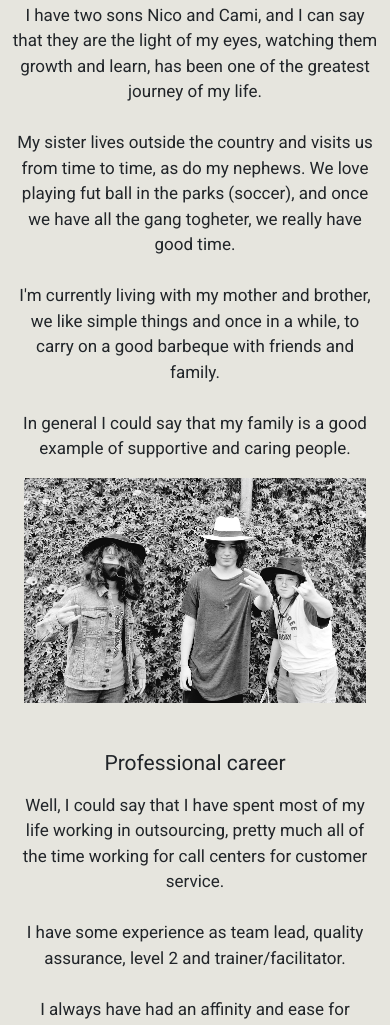
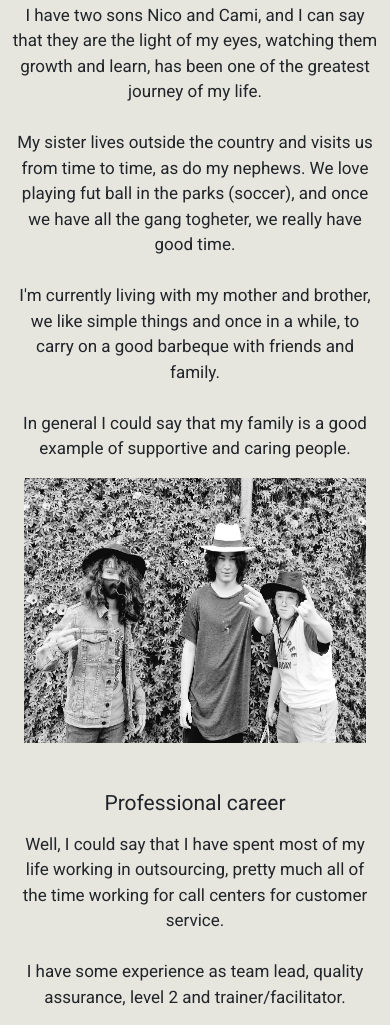
Before and after one commit to Kbto76/carlosortunoplace, a plain HTML site: page index.html in a window 390 px wide. Shown: the part 970-1995 px from the top of the page. Drawn offline with nearby package versions, Linux system fonts and the light colour scheme.

Commit message:
picture 2 size changed

```diff
--- a/css/index.css
+++ b/css/index.css
@@ -75,6 +75,9 @@ body::-webkit-scrollbar{
     #uno{
         width: 200px;
     }
+    #dos{
+        height:265px;
+    }
 
     #tres{
         width: 200px;
--- a/index.html
+++ b/index.html
@@ -141,7 +141,7 @@
             <br>
             <div class="col-md-12 col-lg-6 d-flex justify-content-center align-items-center">
                 <div class="container">
-                    <img src="imgs/dos.jpg" alt="" class="img-fluid">
+                    <img src="imgs/dos.jpg" alt="" class="img-fluid" id="dos">
                 </div>
             </div>
         </div>
```
